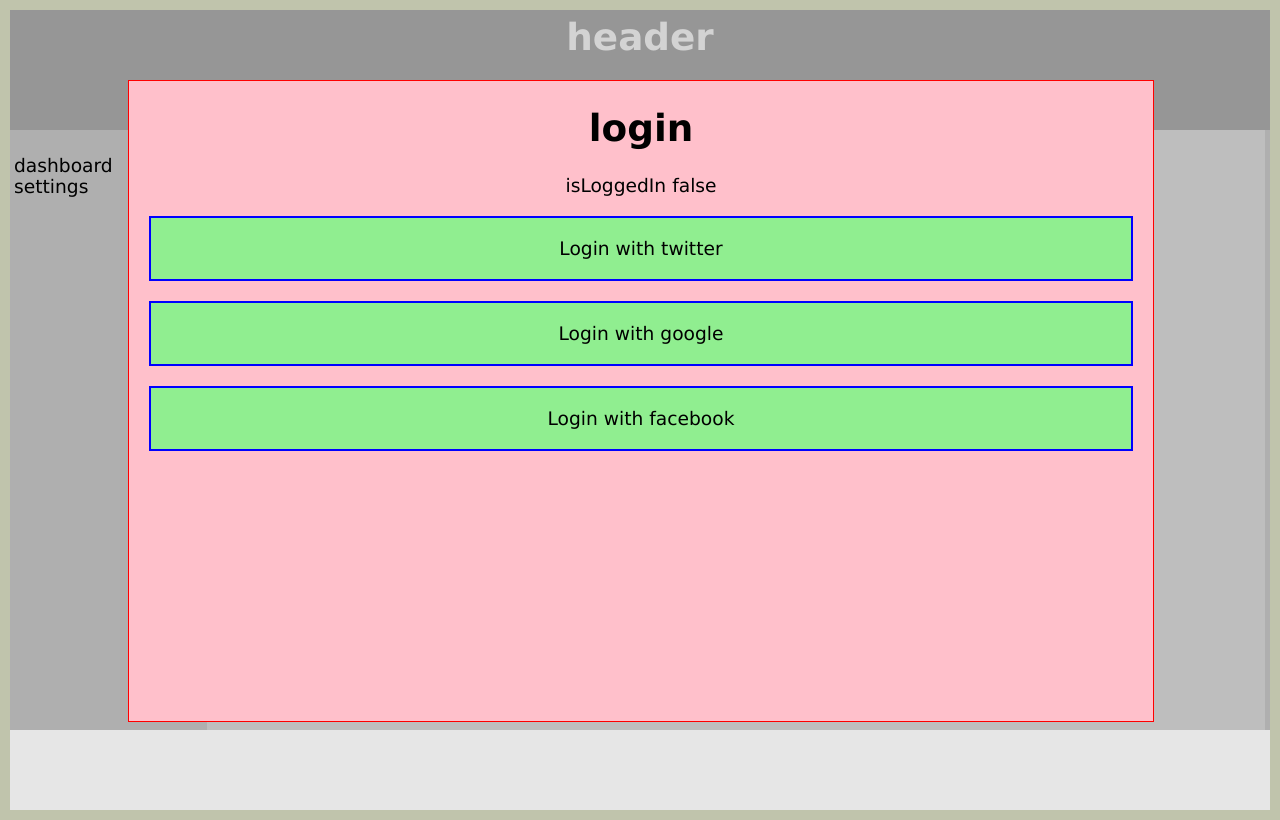
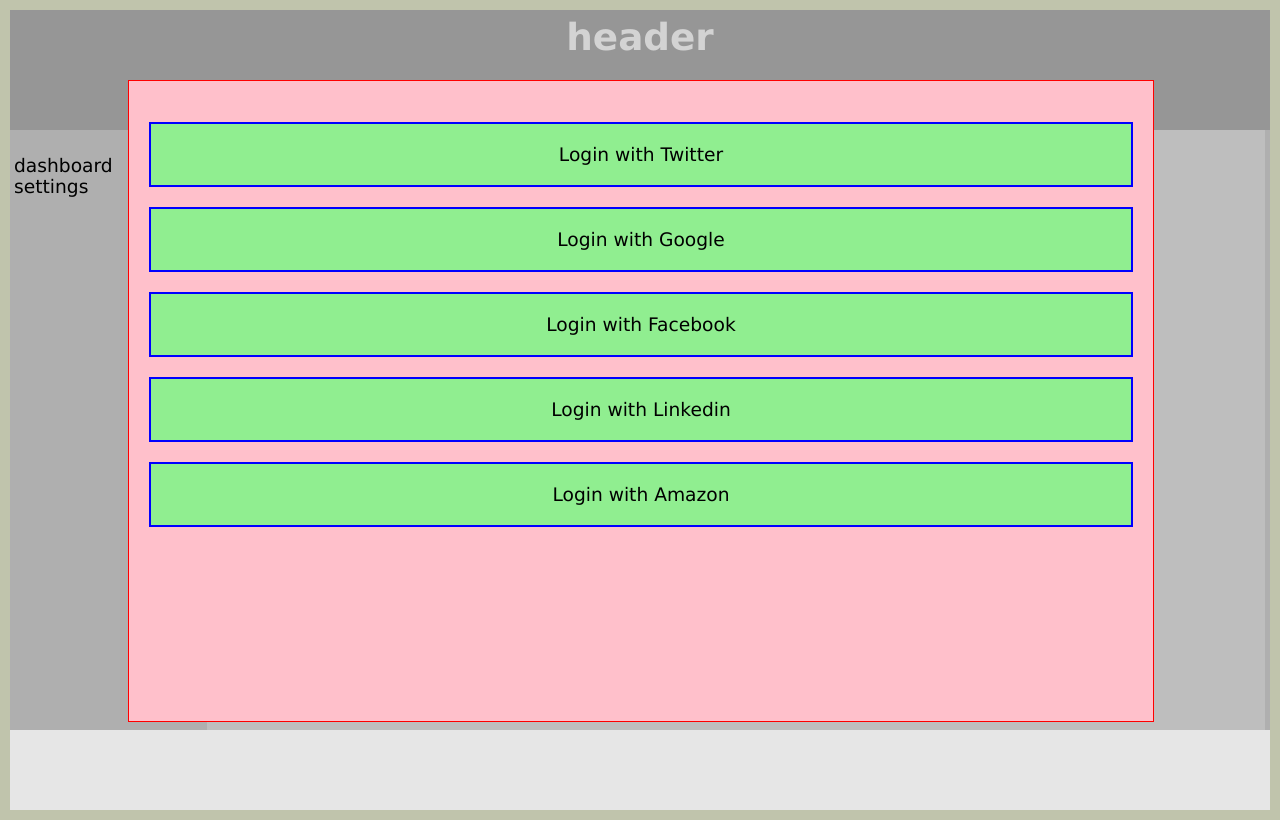
Before and after one commit to nuglies/nug-skeleton-app, a website: page client/index.html in a window 1280 px wide. Drawn offline with nearby package versions, Linux system fonts and the light colour scheme; some packages are replaced by stand-ins of ours; no server answers; a script that the page names is missing.

Commit message:
added amazon and linkedin

```diff
--- a/client/js/nug-skeleton-app.js
+++ b/client/js/nug-skeleton-app.js
@@ -80,6 +80,16 @@
                   $window.location.href = authUrl.replace('##REDIRECT_TO##', redirectTo) + '&connection=facebook';
               };
 
+              $scope.linkedinLogin = function() {
+                  $log.debug('doing linkedin login');
+                  $window.location.href = authUrl.replace('##REDIRECT_TO##', redirectTo) + '&connection=linkedin';
+              };
+
+              $scope.amazonLogin = function() {
+                  $log.debug('doing amazon login');
+                  $window.location.href = authUrl.replace('##REDIRECT_TO##', redirectTo) + '&connection=amazon';
+              };
+
               $scope.hello = 'world';
           }
       ]);
--- a/client/partials/login-modal.html
+++ b/client/partials/login-modal.html
@@ -1,9 +1,8 @@
 <div class="login-modal" ng-hide="isLoggedIn">
-    <h1>login</h1>
-    isLoggedIn
-    {{isLoggedIn}}
     <br/>
-    <div class="loginButton" ng-click="twitterLogin()">Login with twitter</div>
-    <div class="loginButton" ng-click="googleLogin()">Login with google</div>
-    <div class="loginButton" ng-click="facebookLogin()">Login with facebook</div>
+    <div class="loginButton" ng-click="twitterLogin()">Login with Twitter</div>
+    <div class="loginButton" ng-click="googleLogin()">Login with Google</div>
+    <div class="loginButton" ng-click="facebookLogin()">Login with Facebook</div>
+    <div class="loginButton" ng-click="linkedinLogin()">Login with Linkedin</div>
+    <div class="loginButton" ng-click="facebookLogin()">Login with Amazon</div>
 </div>
```
